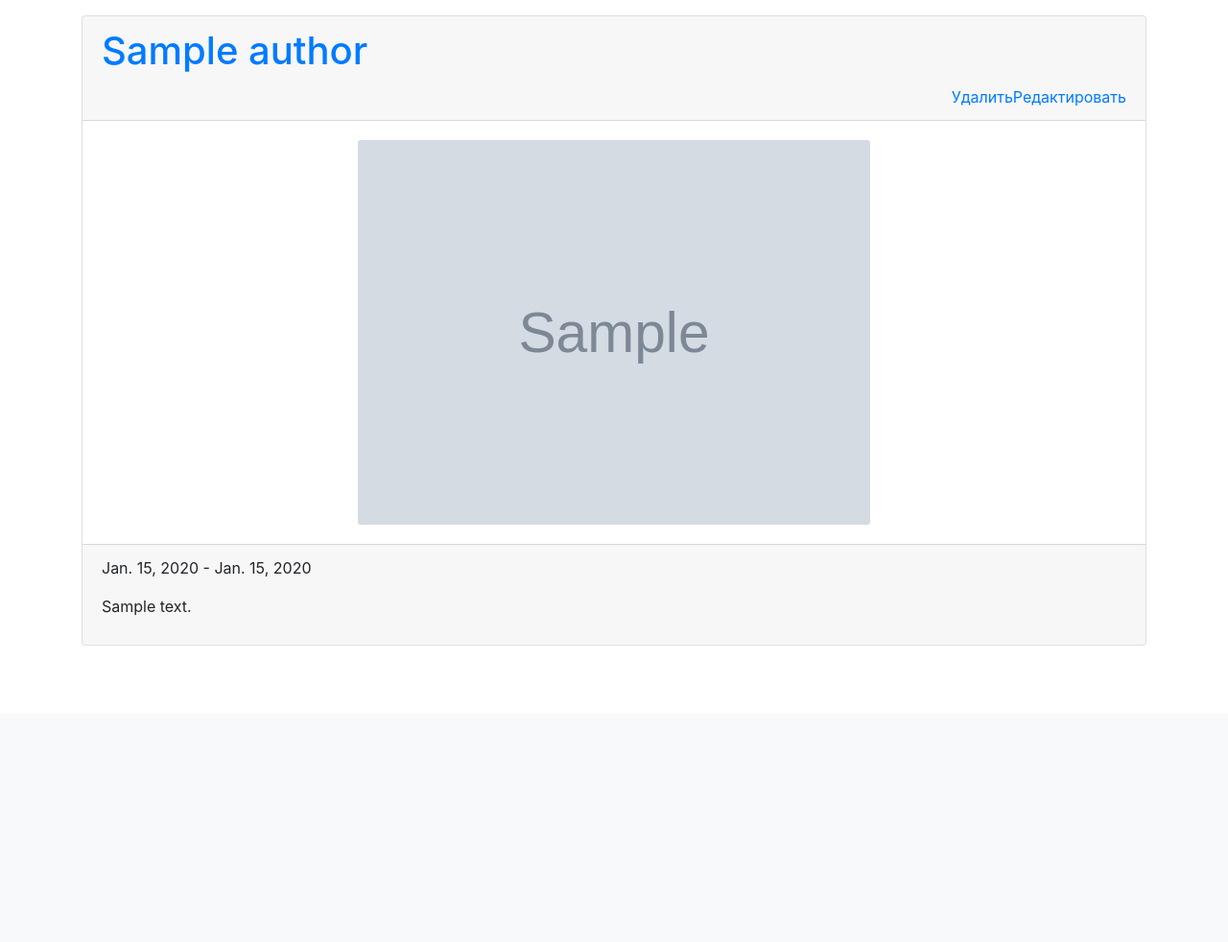
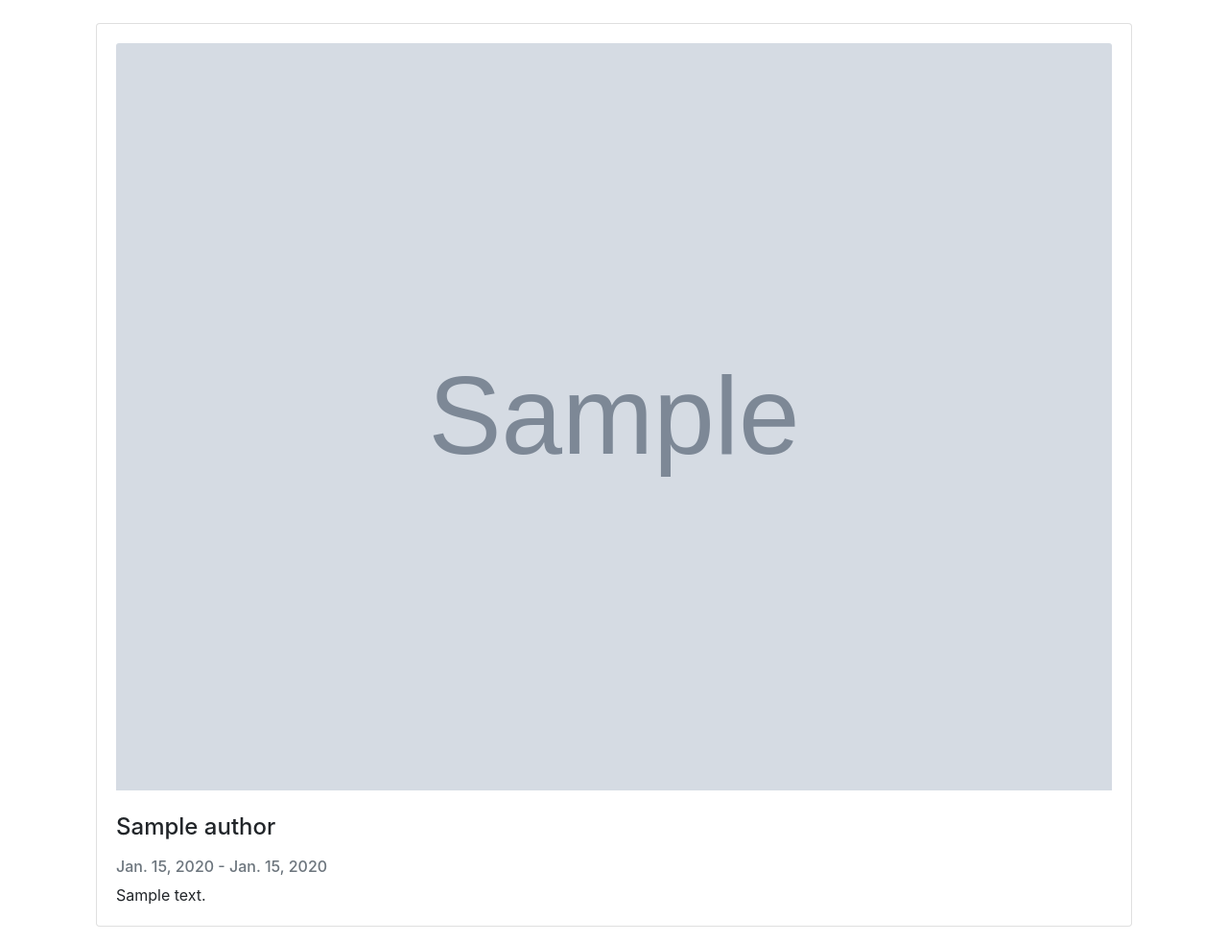
Before and after one commit to galubezzz/python_group_1_exam_final_maria_galunova, a Django app: page /authors/ in a window 1280 px wide. Shown: the part 56-1038 px from the top of the page at 96% size. Before the commit the page ends 729 px from the top, so only its background shows below. Run offline with Django 3.2, Linux system fonts and the light colour scheme; tables that the repository leaves empty hold one stand-in row (values such as "Sample post"); grey boxes marked "Sample" are stand-in pictures; some libraries are stand-ins or nearby versions.

Commit message:
fix the layout for authors

```diff
--- a/source/webapp/models.py
+++ b/source/webapp/models.py
@@ -33,6 +33,9 @@ class Book(models.Model):
     def __str__(self):
         return self.title
 
+    def get_absolute_url(self):
+        return reverse('webapp:book_details', kwargs={'pk': self.pk})
+
 
 class Review(models.Model):
     text = models.TextField(max_length=1000, null=True, blank=True, verbose_name="Текст отзыва")
--- a/source/webapp/templates/author_list.html
+++ b/source/webapp/templates/author_list.html
@@ -3,29 +3,23 @@
 {% block title %}Авторы{% endblock %}
 
 {% block content %}
+    <div class="container">
         {% for author in author_list %}
-        <div class="card mt-3">
-            <div class="card-header">
-                <h1 class="card-title card-text"><a href="{% url 'webapp:author_details' author.id %}" class="card-link">{{ author.name }}</a></h1>
-                    <a class="float-right" href="{% url 'webapp:author_update' author.pk %}">Редактировать</a>
-                    <a class="float-right" href="{% url 'webapp:author_delete' author.pk %}">Удалить</a>
-            </div>
+            <div class="card mt-4">
+                <div class="card-body">
                     {% if author.image %}
-                <div class="card-body">
-                    <div class="img-wrapper">
-                        <img class="card-img w-50" src="{{ author.image.url }}" alt="{{ author.image.name }}">
-                    </div>
-                </div>
+                        <img class="card-img-top" src="{{ author.image.url }}" alt="{{ author.image.name }}">
                     {% endif %}
-            <div class="card-footer">
-                <p class="card-text">{{ author.date_of_birth }} - {{ author.date_of_death }}
-                    <div>{{ author.biography }}</div>
-                    {% if user == article.author %}
-                        <a class="float-right" href=#>Удалить</a>
-                        <a class="float-right mr-1" href=#>Редактировать |</a>
+                    <h4 class="card-title mt-4 mb-4">{{ author.name }}</h4>
+                    <h6 class="card-subtitle mb-2 text-muted">{{ author.date_of_birth }}
+                        - {{ author.date_of_death }}</h6>
+                    <p class="card-text">{{ author.biography }}</p>
+                    {% if user.is_staff %}
+                        <a class="card-link" href="{% url 'webapp:author_update' author.pk %}">Редактировать</a>
+                        <a class="card-link" href="{% url 'webapp:author_delete' author.pk %}">Удалить</a>
                     {% endif %}
-                </p>
                 </div>
             </div>
         {% endfor %}
+    </div>
 {% endblock %}
--- a/source/webapp/views.py
+++ b/source/webapp/views.py
@@ -16,7 +16,6 @@ class UserDetailView(DetailView):
         context = super(UserDetailView, self).get_context_data(**kwargs)
         context['books'] = self.object.shelf.all()
         return context
-
 
 
 class UserUpdateView(UpdateView, LoginRequiredMixin, PermissionRequiredMixin):
@@ -54,6 +53,12 @@ class AuthorCreateView(CreateView, LoginRequiredMixin, PermissionRequiredMixin):
     def form_valid(self, form):
         form.instance.author = self.request.user
         return super().form_valid(form)
+
+    def get_permission_required(self):
+        return None
+
+    def has_permission(self):
+        return self.request.user.is_staff
 
 
 class AuthorDetailView(DetailView):
@@ -106,8 +111,13 @@ class BookCreateView(CreateView, LoginRequiredMixin, PermissionRequiredMixin):
     model = Book
 
     def form_valid(self, form):
-        form.instance.author = self.request.user
         return super().form_valid(form)
+
+    def get_permission_required(self):
+        return None
+
+    def has_permission(self):
+        return self.request.user.is_staff
 
 
 class BookDetailView(DetailView):
@@ -159,6 +169,12 @@ class ReviewCreateView(CreateView, LoginRequiredMixin, PermissionRequiredMixin):
         form.instance.book = book
         form.instance.author = self.request.user
         return super().form_valid(form)
+
+    def get_permission_required(self):
+        return None
+
+    def has_permission(self):
+        return self.request.user
 
 
 class ReviewDetailView(DetailView):
```
Also changed, not shown: source/webapp/templates/author_details.html (+18 -15 lines), source/webapp/templates/book_details.html (+11 -8 lines), source/webapp/templates/partial/book_list.html (+37 -2 lines), source/webapp/templates/user_details.html (+6 -7 lines). Lines whose indentation alone changed are shown as unchanged.
